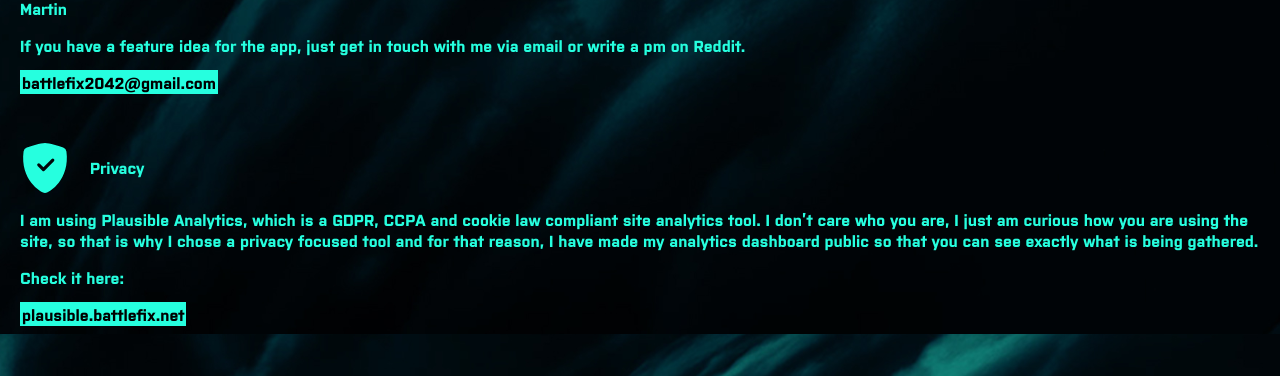
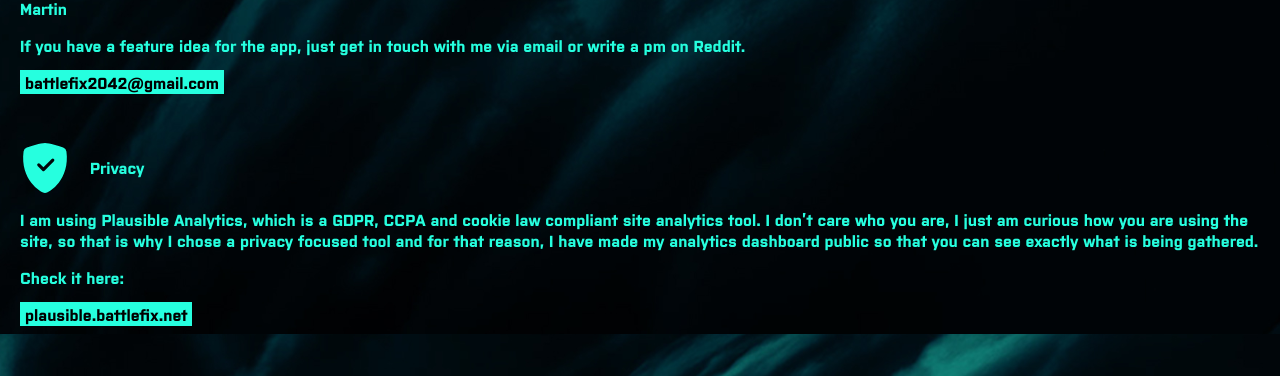
Before and after one commit to mpagels/battlefix2042, a React (Create React App) app: page /about in a window 1280 px wide. Shown: the part 466-842 px from the top of the page. Built offline with nearby package versions, Linux system fonts and the light colour scheme; no server answers.

Commit message:
Minor padding change

```diff
--- a/src/pages/about.js
+++ b/src/pages/about.js
@@ -95,7 +95,7 @@ const Header = styled.header`
 const Mail = styled.a`
   background-color: #26ffdf;
   color: black;
-  padding: 2px;
+  padding: 2px 5px;
   text-decoration: none;
 `;
 
```
